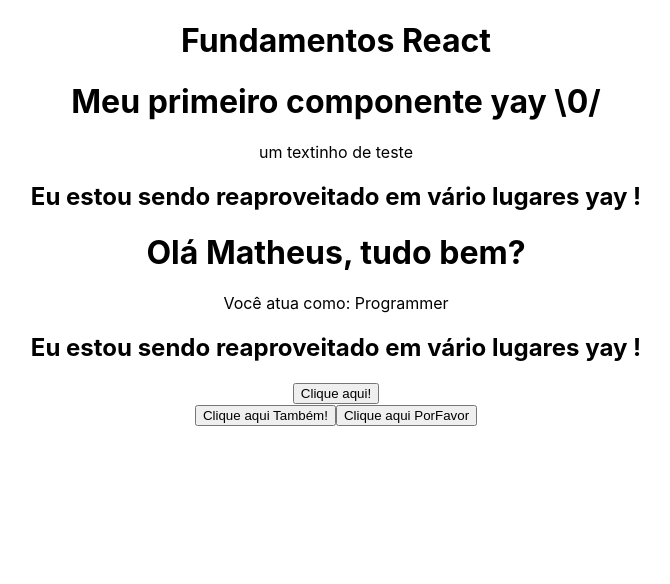
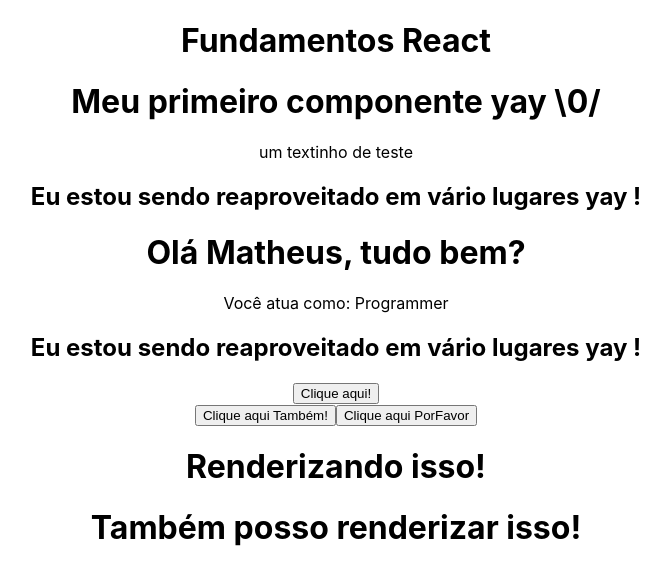
Before and after one commit to Vitoria-Cardoso/LearningReact, a React (Create React App) app in the folder 2_fundamentos/fundamentos/: page / in a window 1280 px wide. Shown: the top 584 px of the page, without its empty margins (304-974 px from the left). Built offline with nearby package versions, Linux system fonts and the light colour scheme.

Commit message:
Funções de renderização

```diff
--- a/2_fundamentos/fundamentos/src/components/Events.js
+++ b/2_fundamentos/fundamentos/src/components/Events.js
@@ -4,24 +4,40 @@
     console.log('Ativou o evento!')
   }
 
+  const renderSomenthing = x => {
+    if (x) {
+      return <h1>Renderizando isso!</h1>
+    } else {
+      return <h1>Também posso renderizar isso!</h1>
+    }
+  }
+
+  // Dentro do Return é JSX
   return (
     <div>
+      {/* evento com função logica externa */}
       <div>
         <button onClick={handleMyEvent}>Clique aqui!</button>
       </div>
       <div>
+        {/* Botao com função logica curta interna */}
         <button onClick={() => console.log('clicou')}>
           Clique aqui Também!
         </button>
-        <button onClick={() => {
-          if (true) {
-            console.log('Isso não deveria existir')
-          }
-
-          }}>
+        {/* Botao com função logica longa interna  */}
+        <button
+          onClick={() => {
+            if (true) {
+              console.log('Isso não deveria existir')
+            }
+          }}
+        >
           Clique aqui PorFavor
         </button>
       </div>
+      {/* Chamando a função externa que tem html */}
+      {renderSomenthing(true)}
+      {renderSomenthing(false)}
     </div>
   )
 }
```
Also changed, not shown: 1 other file (tests, documents, lock files or other folders).
